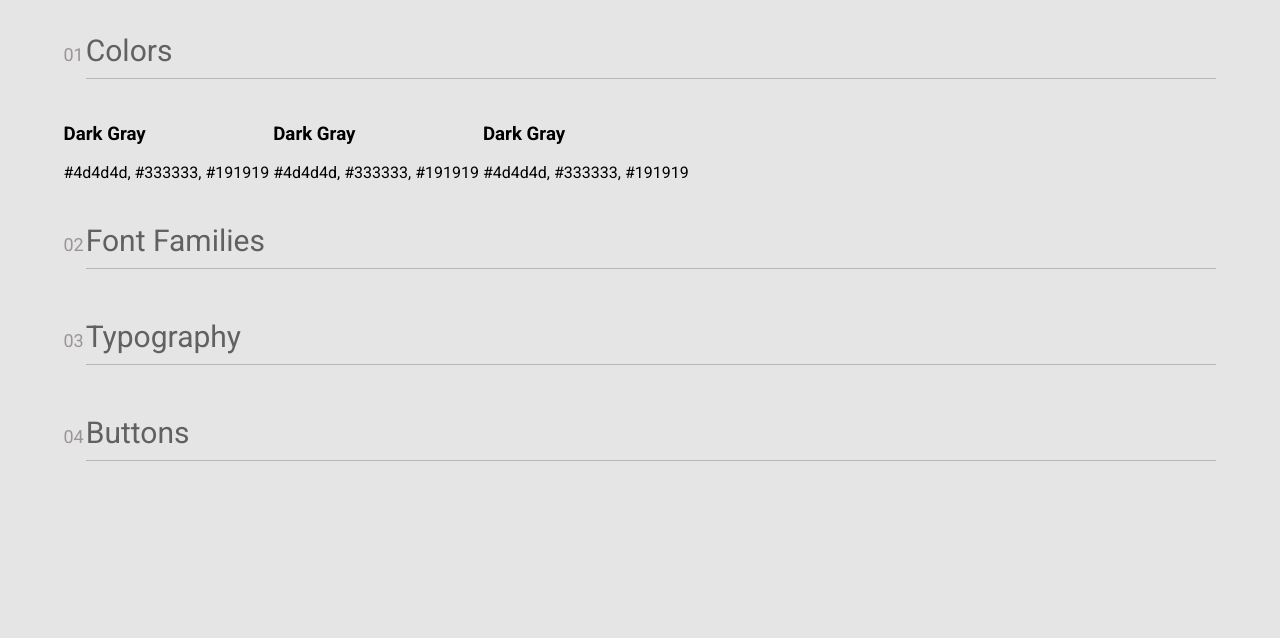
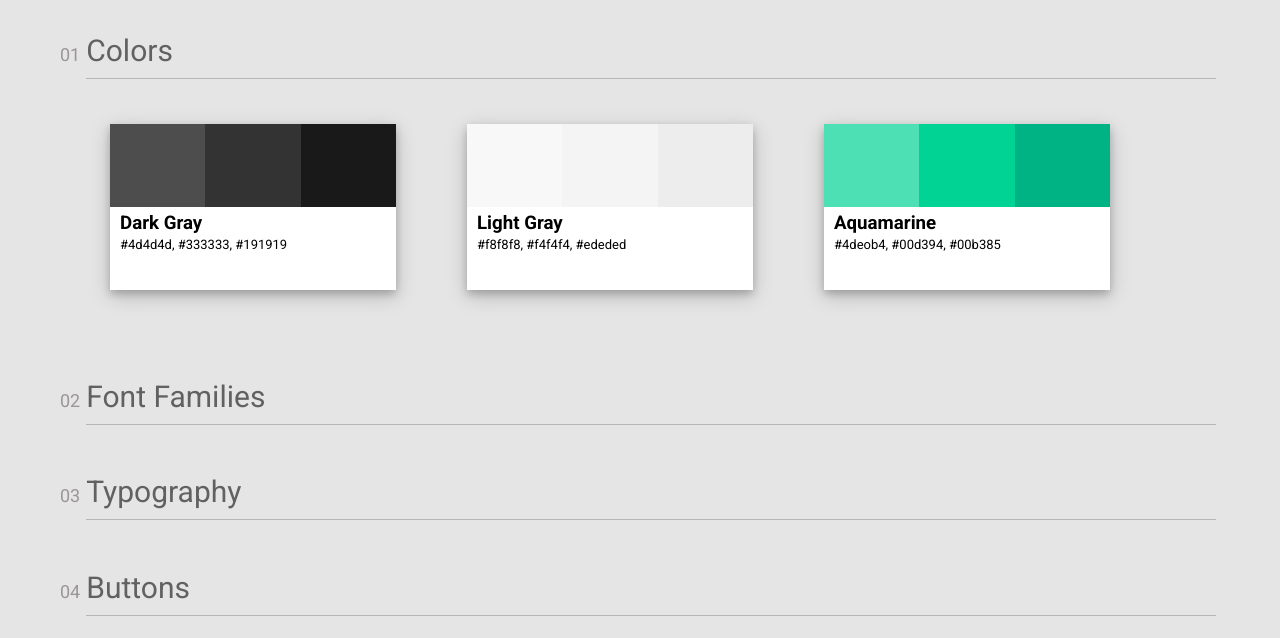
Before and after one commit to siddhantsingh-1/style-guide, a plain HTML site: page index.html in a window 1280 px wide. Drawn offline with Linux system fonts and the light colour scheme.

Commit message:
Use flexbox to finish Colors Section

```diff
--- a/css/style.css
+++ b/css/style.css
@@ -9,7 +9,7 @@ body {
 /* Section general styles */
 
 section {
-	width: 1153px;
+	width: 1160px;
 	height: 45;
 	margin: 0 auto;
 }
@@ -32,6 +32,68 @@ section span {
 
 /* Color Section */
 
+.container {
+	display: flex;
+	width: 1000px;
+	height: 230px;
+	margin-left: 50px;
+	margin-top: 20px;
+	justify-content: space-between;
+}
+
+.color-container {
+	display: flex;
+}
+
 .color-pallette {
-	display: inline-block;
+	background-color: #fff;
+	position: relative;
+	width: 286px;
+	height: 166px;
+	box-shadow: 0 4px 8px 0 rgba(0, 0, 0, 0.2), 0 6px 20px 0 rgba(0, 0, 0, 0.19);
 }
+
+.color-container div {
+	width: 95.33px;
+	height: 83.44px;
+}
+
+.color-pallette h3 {
+	margin-top: 5px;
+	margin-left: 10px;
+	margin-bottom: 3px;
+}
+
+.color-pallette p{
+	margin: 0 10px;
+	padding: 0;
+	font-size: 13px;
+}
+
+.gray-light {
+	background-color: #4d4d4d;
+}
+.gray-med {
+	background-color: #333333;
+}
+.gray-dark {
+	background-color: #191919;
+}
+.lightgray-light {
+	background-color: #f8f8f8;
+}
+.lightgray-med {
+	background-color: #f4f4f4;
+}
+.lightgray-dark {
+	background-color: #ededed;
+}
+.aqua-light {
+	background-color: rgb(77, 224, 180);
+}
+.aqua-med {
+	background-color: #00d394;
+}
+.aqua-dark  {
+	background-color: #00b385;
+}
--- a/index.html
+++ b/index.html
@@ -7,7 +7,9 @@
     <meta name="viewport" content="width=device-width, initial-scale=1.0">
     <link rel="preconnect" href="https://fonts.googleapis.com">
     <link rel="preconnect" href="https://fonts.gstatic.com" crossorigin>
-<link href="https://fonts.googleapis.com/css2?family=Roboto:ital,wght@0,300;0,400;0,500;0,700;0,900;1,400&family=Space+Mono:ital,wght@0,400;0,700;1,400;1,700&display=swap" rel="stylesheet">
+    <link
+        href="https://fonts.googleapis.com/css2?family=Roboto:ital,wght@0,300;0,400;0,500;0,700;0,900;1,400&family=Space+Mono:ital,wght@0,400;0,700;1,400;1,700&display=swap"
+        rel="stylesheet">
     <link rel="stylesheet" href="css/style.css">
     <title>Style Guide</title>
 </head>
@@ -15,45 +17,55 @@
 <body>
     <section>
         <header>
-            <span>01</span><h1>Colors</h1>
+            <span>01</span>
+            <h1>Colors</h1>
         </header>
+        <div class="container">
             <div class="color-pallette">
+                <div class="color-container">
                     <div class="gray-light"></div>
                     <div class="gray-med"></div>
                     <div class="gray-dark"></div>
+                </div>
                 <h3>Dark Gray</h3>
                 <p>#4d4d4d, #333333, #191919</p>
             </div>
             <div class="color-pallette">
-            <div class="gray-light"></div>
-            <div class="gray-med"></div>
-            <div class="gray-dark"></div>
-            <h3>Dark Gray</h3>
-            <p>#4d4d4d, #333333, #191919</p>
+                <div class="color-container">
+                    <div class="lightgray-light"></div>
+                    <div class="lightgray-med"></div>
+                    <div class="lightgray-dark"></div>
+                </div>
+                <h3>Light Gray</h3>
+                <p>#f8f8f8, #f4f4f4, #ededed</p>
             </div>
             <div class="color-pallette">
-            <div class="gray-light"></div>
-            <div class="gray-med"></div>
-            <div class="gray-dark"></div>
-            <h3>Dark Gray</h3>
-            <p>#4d4d4d, #333333, #191919</p>
+                <div class="color-container">
+                    <div class="aqua-light"></div>
+                    <div class="aqua-med"></div>
+                    <div class="aqua-dark"></div>
                 </div>
-        <div class="color-pallette"></div>
-        <div class="color-pallette"></div>
+                <h3>Aquamarine</h3>
+                <p>#4deob4, #00d394, #00b385</p>
+            </div>
+        </div>
     </section>
     <section>
         <header>
-            <span>02</span><h1>Font Families</h1>
+            <span>02</span>
+            <h1>Font Families</h1>
         </header>
     </section>
     <section>
         <header>
-            <span>03</span><h1>Typography</h1>
+            <span>03</span>
+            <h1>Typography</h1>
         </header>
     </section>
     <section>
         <header>
-            <span>04</span><h1>Buttons</h1>
+            <span>04</span>
+            <h1>Buttons</h1>
         </header>
     </section>
 </body>
```
Lines whose indentation alone changed are shown as unchanged.
